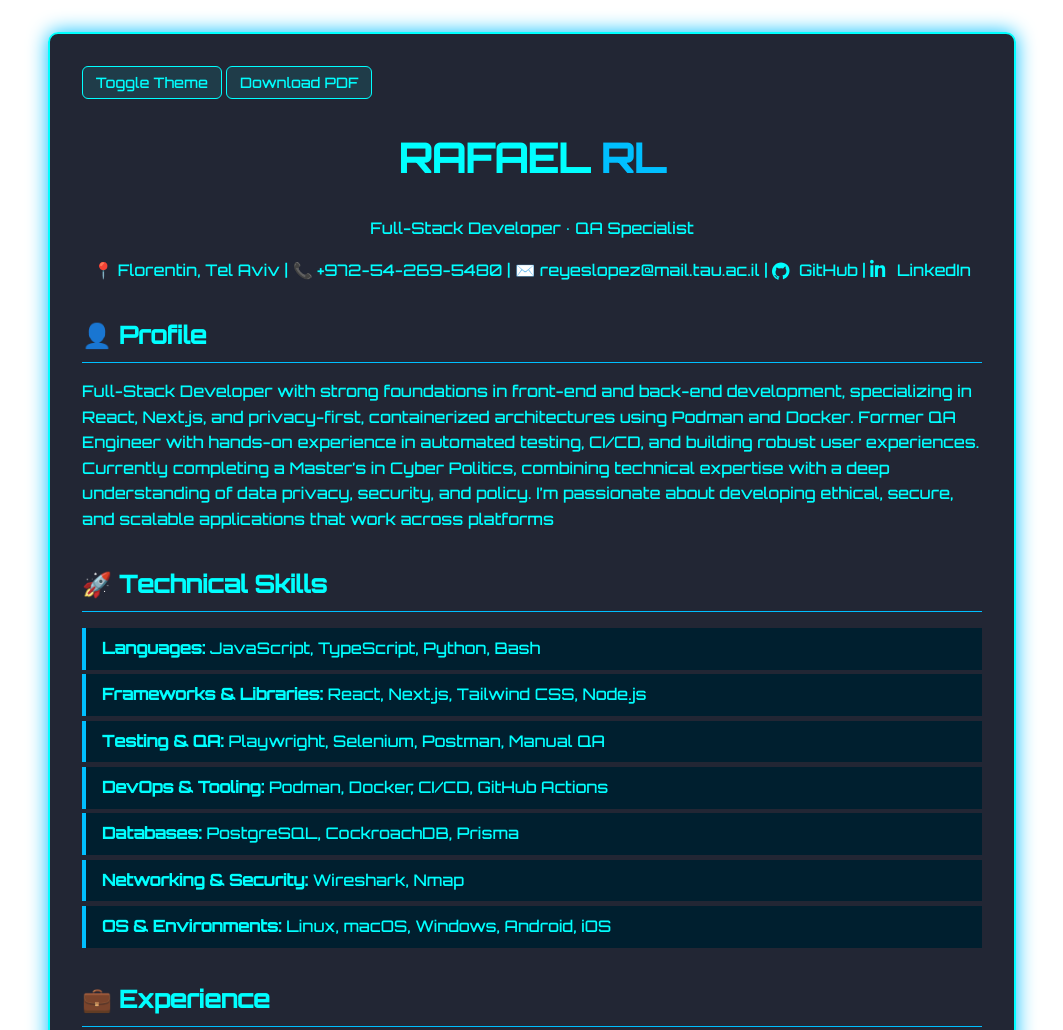
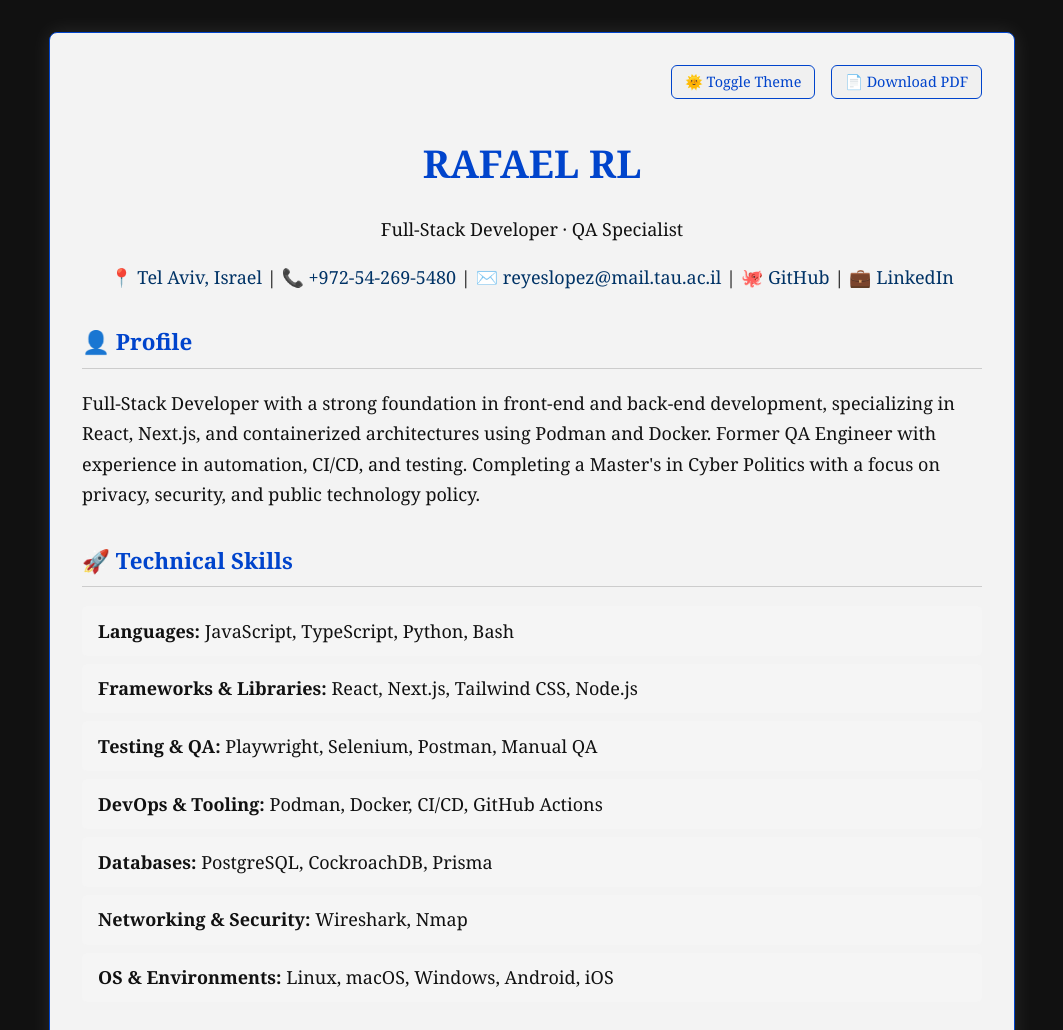
Before and after one commit to reyeslopez-bot/rafael-resume, a plain HTML site: page index.html in a window 1280 px wide. Shown: the top 1030 px of the page, without its empty margins (108-1171 px from the left). Drawn offline with Linux system fonts and the light colour scheme; a web font is replaced by a local one.

Commit message:
made light-mode default and made everything more readable

```diff
--- a/index.html
+++ b/index.html
@@ -5,63 +5,32 @@
   <meta name="viewport" content="width=device-width, initial-scale=1.0" />
   <title>Rafael | Resume</title>
   <link rel="stylesheet" href="styles.css" />
-  <link href="https://fonts.googleapis.com/css2?family=Orbitron:wght@500&display=swap" rel="stylesheet">
+  <link href="https://fonts.googleapis.com/css2?family=Georgia&display=swap" rel="stylesheet">
 </head>
-<body>
+<body class="light-mode">
   <div class="container">
     <div class="controls">
-        <button id="mode-toggle">Toggle Theme</button>
-        <button id="download-pdf">Download PDF</button>
+      <button id="mode-toggle"><span class="toggle-icon">🌞</span> Toggle Theme</button>
+      <button id="download-pdf">📄 Download PDF</button>
     </div>
+
     <header>
       <h1>RAFAEL <span>RL</span></h1>
       <p>Full-Stack Developer · QA Specialist</p>
       <div class="contact">
         <p>
-            <a
-          href="https://www.google.com/maps/dir//Florentin,+Tel+Aviv"
-          target="_blank"
-          rel="noopener noreferrer"
-          class="location-link"
-          aria-label="Directions to Florentin, Tel Aviv"
-          >
-          📍 Florentin, Tel Aviv
-          </a> |
-          <a href="https://wa.me/972542695480"
-            target="_blank" class="whatsapp-link">📞 +972-54-269-5480</a> |
-          <a href="mailto:reyeslopez@mail.tau.ac.il"
-              target="_blank"
-              class="email-link">✉️ reyeslopez@mail.tau.ac.il</a> |
-          <a href="https://github.com/reyeslopez-bot"
-              target="_blank"
-              class="github-link">
-            <svg xmlns="http://www.w3.org/2000/svg"
-                width="18"
-                height="18"
-                viewBox="0 0 24 24"
-                fill="#00ffff">
-              <path d="M12 .5C5.4.5 0 5.9 0 12.4c0 5.2 3.4 9.6 8 11.2.6.1.8-.3.8-.6v-2.2c-3.2.7-3.9-1.4-3.9-1.4-.5-1.2-1.2-1.5-1.2-1.5-1-.6.1-.6.1-.6 1.1.1 1.7 1.1 1.7 1.1 1 .1.5 1.5 1.4 2 .8.5 1.8.4 2.6.3.1-.6.3-1 .6-1.3-2.6-.3-5.4-1.3-5.4-5.9 0-1.3.5-2.3 1.1-3.1-.1-.3-.5-1.4.1-3 0 0 .9-.3 3.2 1.2a11 11 0 0 1 5.8 0C17 5.7 18 6 18 6c.6 1.6.2 2.7.1 3 .7.8 1.1 1.8 1.1 3 0 4.6-2.8 5.6-5.4 5.9.4.3.7.9.7 1.8v2.6c0 .3.2.7.8.6 4.6-1.6 8-6 8-11.2C24 5.9 18.6.5 12 .5z"/>
-            </svg>
-            GitHub
-          </a> |
-          <a href="https://linkedin.com/in/rafaeltlv"
-              target="_blank"
-              class="linkedin-link">
-            <svg xmlns="http://www.w3.org/2000/svg"
-                width="18" height="18"
-                viewBox="0 0 24 24"
-                fill="#00ffff">
-              <path d="M4.98 3.5C4.98 4.88 3.87 6 2.49 6S0 4.88 0 3.5 1.11 1 2.49 1s2.49 1.12 2.49 2.5zM.5 8.24h4V24h-4V8.24zM8.25 8.24h3.7v2.13h.05c.51-.97 1.76-2 3.63-2 3.89 0 4.6 2.56 4.6 5.88V24h-4v-7.91c0-1.89-.03-4.33-2.64-4.33-2.64 0-3.04 2.06-3.04 4.19V24h-4V8.24z"/>
-            </svg>
-            LinkedIn
-          </a>
+          <a href="https://www.google.com/maps/dir//Florentin,+Tel+Aviv" target="_blank" rel="noopener noreferrer" class="location-link" aria-label="Directions to Florentin, Tel Aviv">📍 Tel Aviv, Israel</a> |
+          <a href="https://wa.me/972542695480" target="_blank" class="whatsapp-link">📞 +972-54-269-5480</a> |
+          <a href="mailto:reyeslopez@mail.tau.ac.il" target="_blank" class="email-link">✉️ reyeslopez@mail.tau.ac.il</a> |
+          <a href="https://github.com/reyeslopez-bot" target="_blank" class="github-link">🐙 GitHub</a> |
+          <a href="https://linkedin.com/in/rafaeltlv" target="_blank" class="linkedin-link">💼 LinkedIn</a>
         </p>
       </div>
     </header>
 
     <section>
       <h2>👤 Profile</h2>
-      <p> Full-Stack Developer with strong foundations in front-end and back-end development, specializing in React, Next.js, and privacy-first, containerized architectures using Podman and Docker. Former QA Engineer with hands-on experience in automated testing, CI/CD, and building robust user experiences. Currently completing a Master’s in Cyber Politics, combining technical expertise with a deep understanding of data privacy, security, and policy. I’m passionate about developing ethical, secure, and scalable applications that work across platforms </p>
+      <p>Full-Stack Developer with a strong foundation in front-end and back-end development, specializing in React, Next.js, and containerized architectures using Podman and Docker. Former QA Engineer with experience in automation, CI/CD, and testing. Completing a Master's in Cyber Politics with a focus on privacy, security, and public technology policy.</p>
     </section>
 
     <section>
@@ -75,7 +44,6 @@
         <li><strong>Networking & Security:</strong> Wireshark, Nmap</li>
         <li><strong>OS & Environments:</strong> Linux, macOS, Windows, Android, iOS</li>
       </ul>
-
     </section>
 
     <section>
@@ -91,12 +59,12 @@
       </div>
       <div class="job1">
         <h3>QA Engineer - Radix Technology</h3>
-        <p>2021-2023</p>
+        <p>2021–2023</p>
         <ul>
           <li>Developed automated API pipelines with Python & Postman, cutting bug resolution times</li>
-            <li>Wrote and maintained manual and automated test cases acorss web and mobile platforms</li>
-            <li>Reported, triaged critical bugs within Jira and created documentation in Confluence </li>
-            <li>Particpated in Sprint planning, ensuring qa coverage aligned with product goals.</li>
+          <li>Wrote and maintained manual and automated test cases across web and mobile platforms</li>
+          <li>Reported, triaged critical bugs within Jira and created documentation in Confluence</li>
+          <li>Participated in Sprint planning, ensuring QA coverage aligned with product goals.</li>
         </ul>
       </div>
     </section>
@@ -106,27 +74,23 @@
       <p><strong>M.A., Cyber Politics & Government</strong> – Tel Aviv University</p>
       <p><strong>B.A., Political Science</strong> – Yeshiva University</p>
     </section>
+  </div>
 
-    <section
-      <h2>📜 Certifications</h2>
-      <ul>
-        <li>Full-Stack Web Development Certificate</li>
-        <li>Certified Ethical Hacker (In Progress)</li>
-      </ul>
-    </section>
-<footer aria-label="Site footer"> <p>© 2025 Rafael R. | Built with HTML & ❤️</p>
-</footer>
-  </div> <!-- 🌙 Dark/Light Mode Script -->
-    <script> const toggle = document.getElementById('mode-toggle');
-        const icon = toggle.querySelector('.toggle-icon');
-        toggle.addEventListener('click', () => { document.body.classList.toggle('light-mode');
+  <script>
+    const toggleButton = document.getElementById('mode-toggle');
+    if (toggleButton) {
+      toggleButton.addEventListener('click', () => {
+        document.body.classList.toggle('light-mode');
+        const icon = toggleButton.querySelector('.toggle-icon');
+        if (icon) {
+          icon.textContent = document.body.classList.contains('light-mode') ? '🌞' : '🌙';
+        }
       });
-    </script>
-    <script>
+    }
+
     document.getElementById('download-pdf').addEventListener('click', () => {
       window.print();
     });
   </script>
-
 </body>
 </html>
--- a/styles.css
+++ b/styles.css
@@ -1,258 +1,191 @@
 :root {
-  --main-color: #00ffff;
-  --accent-color: #00bfff;
-  --bg-color-dark: radial-gradient(#0a0f1e, #000);
-  --text-color-dark: #00ffff;
-  --box-shadow-color: #00bfff;
-  --link-color-light: #007ddd;
-  --link-color-black: #00ffff;
+  --main-color: #0044cc;
+  --accent-color: #0055aa;
+  --text-color: #f0f0f0;
+  --link-color-dark-mode: #00ffff;
+  --link-color: #f0f0f0;
+  --link-color-light-mode: #003366;
+  --box-shadow-color: rgba(0, 0, 0, 0.3);
   --skill-bg-dark: rgba(0, 50, 80, 0.6);
-  --skill-bg-light: rgba(200, 220, 255, 0.8);
-  --contact-link-light: #004499;
-}
-
-
-#mode-toggle:hover {
-  background-color: var(--main-color);
-  color: #000;
-}
-
-body.light-mode #mode-toggle {
-  background-color: #f0f0f0;
-  border-color: var(--link-color-light);
-  color: var(--link-color-light);
-}
-
-body.light-mode #mode-toggle:hover {
-  background-color: var(--link-color-light);
-  color: #fff;
-}
-
-body.light-mode {
-  --bg-color: #f9f9f9;
-  --text-color: #222222;
-  --main-color: #0077ff;
-  --box-shadow-color: rgba(0, 0, 0, 0.2);
-  background: var(--bg-color);
-  color: var(--text-color);
-  font-family: Georgia, 'Times New Roman', Times, serif;
-  font-size: 17px;
-  line-height: 1.7;
-
-}
-body.light-mode .container {
-  background: rgba(255, 255, 255, 0.9);
-  border-color: var(--main-color);
-  box-shadow: 0 0 20px var(--box-shadow-color);
-}
-body.light-mode .skills li {
-background-color: var(--skill-bg-light);
-}
-
-body.light-mode .contact a {
-    color: var(--contact-link-dark);
-    font-weight: 500;
-    text-decoration: none;
-    transition: color 0.3 ease;
-}
-
-
-.strong {
-    color: inherit;
-    font-weight: bold;
+  --skill-bg-light: rgba(245, 245, 245, 0.9);
 }
 
 body {
+  font-family: Georgia, serif;
+  font-size: 18px;
+  background: #0a0f1e;
+  color: var(--text-color);
   margin: 0;
-  font-family: 'Orbitron', sans-serif;
-  background: #000;/* fallback */
-  background: var(--bg--color-dark);
-  color: var(--text-color-dark);
-  line-height: 1.6;
-  transition: background 0.4s ease-in-out, color 0.4s ease-in-out;
+  padding: 0;
+  line-height: 1.7;
 }
 
 .container {
   max-width: 900px;
   margin: 2rem auto;
   padding: 2rem;
-  border: 2px solid var(--main-color);
-  border-radius: 10px;
+  background: rgba(10, 15, 30, 0.9);
   box-shadow: 0 0 20px var(--box-shadow-color);
-  background: rgba(10, 15, 30, 0.9);
+  border-radius: 8px;
+  border: 1px solid var(--main-color);
 }
+
 header {
   text-align: center;
   margin-bottom: 2rem;
 }
 
 h1 {
-  font-size: 2.5rem;
-  color: #00ffff;
-}
-
-h1 span {
-  color: #00bfff;
-}
-
-.contact a {
-  color: #00ffff;
-  text-decoration: none;
-}
-
-section {
-  margin-bottom: 2rem;
+  font-size: 2.4rem;
+  margin-bottom: 0.2rem;
+  color: var(--main-color);
 }
 
 h2 {
-  font-size: 1.5rem;
-  border-bottom: 1px solid #00bfff;
-  padding-bottom: 0.5rem;
-  margin-bottom: 1rem;
+  font-size: 1.4rem;
+  color: var(--main-color);
+  border-bottom: 1px solid #ccc;
+  padding-bottom: 0.4rem;
+  margin-top: 2rem;
 }
 
-.skills {
+h3 {
+  font-size: 1.2rem;
+  margin-top: 1rem;
+  color: var(--main-color);
+}
+
+ul.skills {
   list-style: none;
   padding: 0;
 }
 
-.skills li {
-  margin: 0.3rem 0;
-  background: #001f2f;
-  padding: 0.5rem 1rem;
-  border-left: 4px solid #00bfff;
-}
-
-.job h3 {
-  margin: 0;
-}
-
-ul {
-  margin: 0.5rem 0;
-  padding-left: 1.2rem;
-}
-.github-link svg {
-  vertical-align: middle;
-  margin-right: 4px;
-  transition: transform 0.3s ease;
-}
-
-.github-link:hover svg {
-  transform: scale(1.2);
-  filter: drop-shadow(0 0 4px #00ffff);
-}
-.linkedin-link svg {
-  vertical-align: -1px;
-  margin-right: 4px;
-  transition: transform 0.3s ease;
-}
-
-.linkedin-link:hover svg {
-  transform: scale(1.2);
-  filter: drop-shadow(0 0 4px #00ffff);
+ul.skills li {
+  background: var(--skill-bg-dark);
+  padding: 0.6rem 1rem;
+  margin-bottom: 0.5rem;
+  border-radius: 5px;
 }
 
 a {
-    color:var(link-color-dark);
-    text-decoration: none;
-    transition: color 0.3s ease;
+  color: var(--link-color);
+  text-decoration: none;
 }
 
-img:hover {
-  filter: drop-shadow(0 0 4px #00ffff);
+a:hover {
+  text-decoration: underline;
 }
-/* 📱 Responsive Layout for Small Screens */
+
+.contact {
+  text-align: center;
+  line-height: 1.6;
+}
+
+.controls {
+  display: flex;
+  justify-content: flex-end;
+  gap: 1rem;
+  margin-bottom: 2rem;
+}
+
+.controls button {
+  padding: 0.4rem 0.8rem;
+  border-radius: 6px;
+  font-size: 0.9rem;
+  font-family: Georgia, serif;
+  background-color: #222;
+  border: 1px solid var(--main-color);
+  color: var(--main-color);
+  cursor: pointer;
+  transition: all 0.2s ease;
+}
+
+.controls button:hover {
+  background-color: var(--main-color);
+  color: #fff;
+}
+
+/* Light mode overrides */
+body.light-mode {
+  --text-color: #eaeaea;
+  --link-color: var(--link-color-light-mode);
+  --box-shadow-color: rgba(255, 255, 255, 0.1);
+  background: #111111;
+  color: var(--text-color);
+}
+
+body.light-mode .container {
+  background: rgba(255, 255, 255, 0.95);
+  color: #111;
+  box-shadow: 0 0 20px var(--box-shadow-color);
+}
+
+body.light-mode ul.skills li {
+  background: var(--skill-bg-light);
+  color: #111;
+}
+
+body.light-mode a {
+  color: var(--link-color-light-mode);
+}
+
+body.light-mode .controls button {
+  background-color: #f0f0f0;
+  border-color: var(--main-color);
+  color: var(--main-color);
+}
+
+body.light-mode .controls button:hover {
+  background-color: var(--main-color);
+  color: #fff;
+}
+
 @media (max-width: 768px) {
   body {
-      font-size: 0.95rem;
+    font-size: 16px;
   }
-
   .container {
-    padding: 1rem;
-    margin: 1rem;
+    padding: 1.5rem;
+    margin: 1.5rem;
   }
-
-  h1 {
-    font-size: 1.6rem;
+  .controls {
+    flex-direction: column;
+    align-items: flex-end;
+  }
+  .contact {
     text-align: center;
   }
+}
 
-  .contact p,
-  .contact a {
-    display: block;
-    text-align: center;
-    margin: 0.5rem 0;
-  }
-
-  #mode-toggle {
-    top: 0.5rem;
-    right: 0.5rem;
-    font-size: .93rem;
-  }
-}
 @media print {
   body {
     background: white !important;
     color: black !important;
   }
-
+  .controls,
   #mode-toggle,
   #download-pdf,
   nav,
   footer {
     display: none !important;
   }
-
   a {
     color: black !important;
     text-decoration: none;
   }
-
   .container {
     box-shadow: none !important;
     border: none !important;
     background: white !important;
   }
-
   .skills li {
     background: none !important;
   }
-
   .contact svg {
     display: none;
   }
-
   html, body {
     margin: 0;
     padding: 0;
   }
 }
-.controls button {
-  padding: 0.4rem 0.8rem;
-  border-radius: 6px;
-  font-size: 0.9rem;
-  font-family: 'Orbitron', sans-serif;
-  background-color: rgba(0, 255, 255, 0.1); /* subtle blue tint for dark mode */
-  border: 1px solid var(--main-color);
-  color: var(--main-color);
-  cursor: pointer;
-  transition: all 0.2s ease;
-}
-
-/* Hover effect (dark mode) */
-.controls button:hover {
-  background-color: var(--main-color);
-  color: #000;
-}
-
-/* Light mode styles */
-body.light-mode .controls button {
-  background-color: #f0f0f0;
-  border-color: var(--link-color-light);
-  color: var(--link-color-light);
-}
-
-body.light-mode .controls button:hover {
-  background-color: var(--link-color-light);
-  color: #fff;
-}
```
Lines whose indentation alone changed are shown as unchanged.
